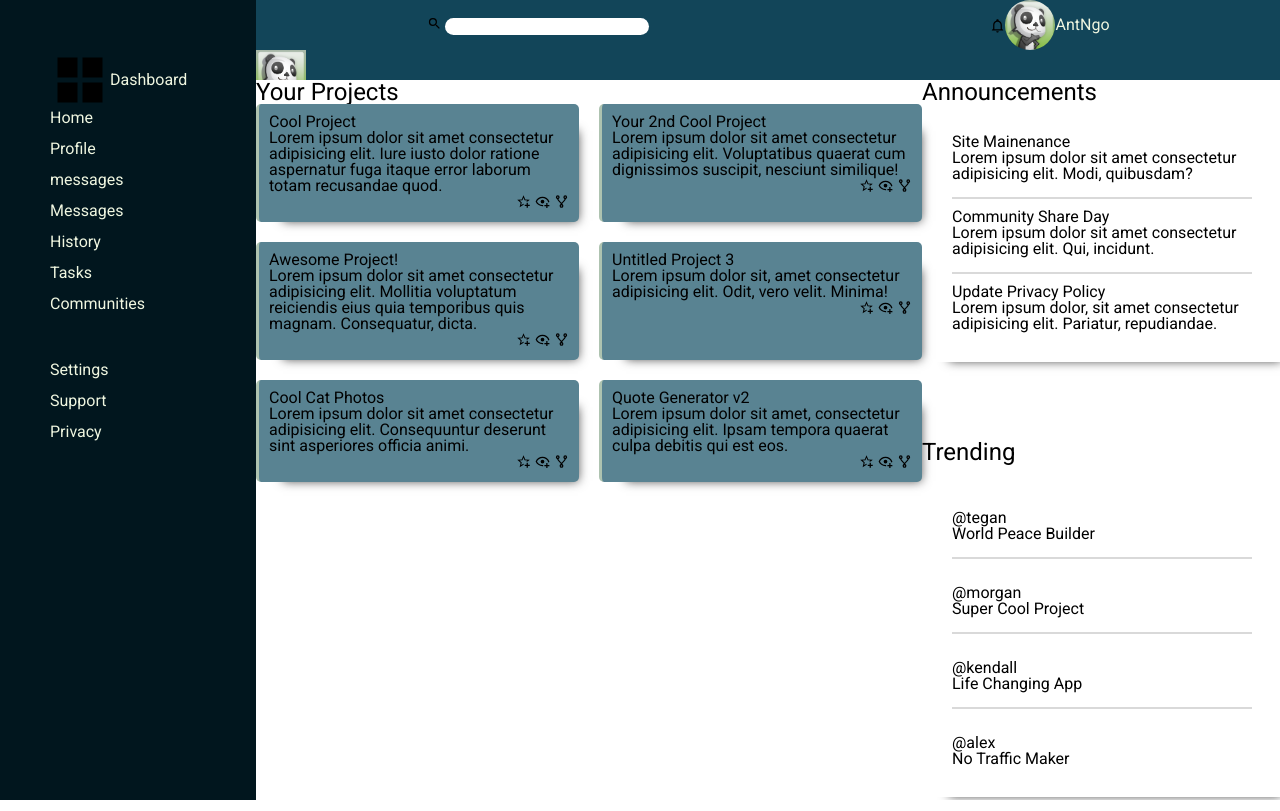
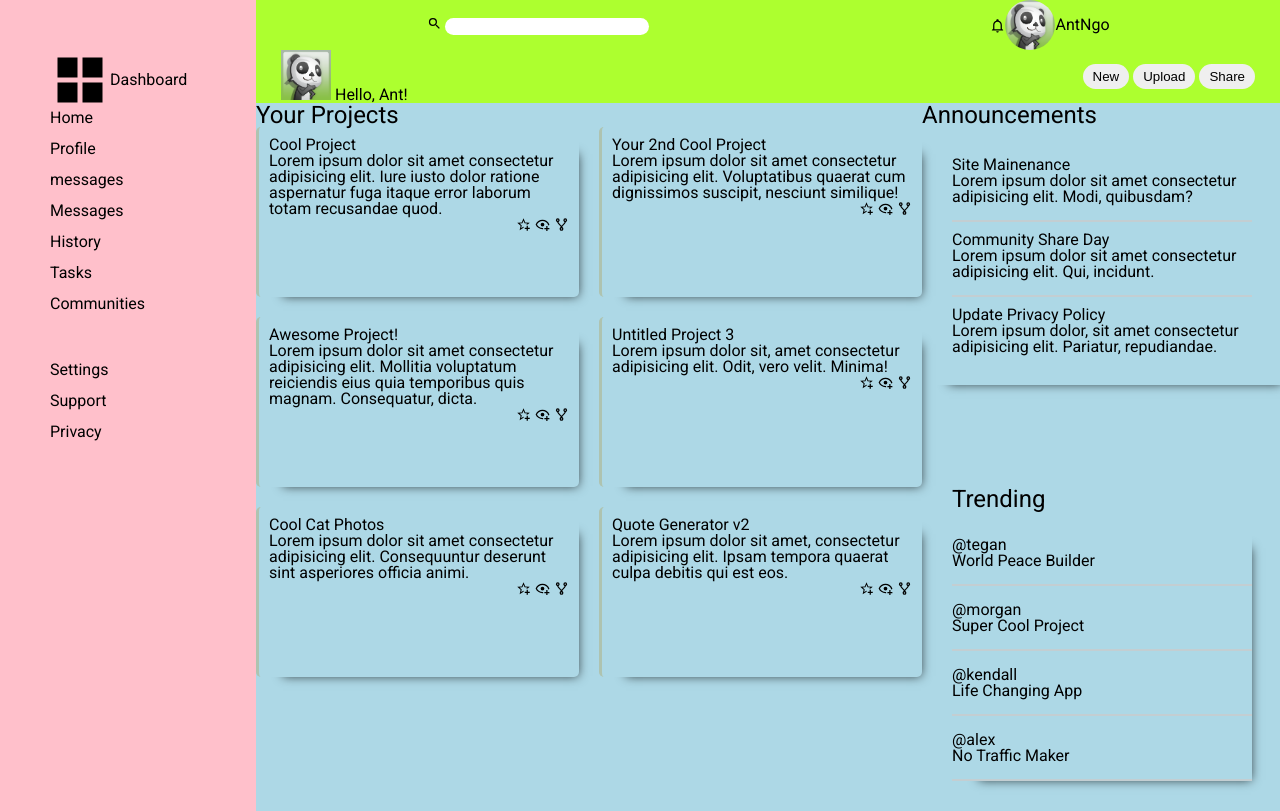
Before and after one commit to AntGNgo/admin-dashboard, a plain HTML site: page index.html in a window 1280 px wide. Drawn offline with Linux system fonts and the light colour scheme.

Commit message:
color background for contrast. layout for user info

```diff
--- a/index.html
+++ b/index.html
@@ -54,9 +54,11 @@
           <!-- Username -->
           Ant!
         </div>
-        <button class="user-btn">New</button>
-        <button class="user-btn">Upload</button>
-        <button class="user-btn">Share</button>
+        <div class="user-btn-group">
+          <button class="user-btn">New</button>
+          <button class="user-btn">Upload</button>
+          <button class="user-btn">Share</button>
+        </div>
       </div>
     </div>
     <main class="main">
--- a/styles.css
+++ b/styles.css
@@ -13,17 +13,15 @@ html {
 }
 
 body {
+  height: 100vh;
   display: grid;
   grid-template-columns: 20% 80%;
-  grid-template-rows: 10% 90%;
   grid-template-areas: "sidebar user" "sidebar main";
-  height: 100vh;
 }
 
 .user {
-  background-color: var(--light-bg);
-  color: var(--text);
   grid-area: user;
+  background-color: greenyellow;
 }
 
 .user-top {
@@ -42,8 +40,6 @@ body {
 .user-group {
   display: flex;
   align-items: center;
-
-  background-color: var(--light-bg);
 }
 
 .user-icon {
@@ -51,15 +47,28 @@ body {
   border-radius: 100px;
 }
 
+.user-bottom {
+  display: flex;
+  justify-content: space-between;
+  padding: 0 25px;
+  align-items: center;
+}
+
+.user-bottom button {
+  border-radius: 100px;
+  border: none;
+  padding: 5px 10px;
+}
+
 .card {
   width: 300px;
+  height: 150px;
   display: flex;
   flex-direction: column;
   box-shadow: 13px 13px 10px -14px rgba(0, 0, 0, 0.75);
   border-radius: 5px;
   border-left: 3px solid var(--accent-light);
   padding: 10px;
-  background-color: var(--accent-dark);
 }
 
 .card-btns {
@@ -72,7 +81,7 @@ body {
 }
 
 .section-title {
-  font-size: 24px;
+  font-size: 1.5rem;
 }
 
 .announcements-container,
@@ -84,10 +93,9 @@ body {
 .sidebar {
   display: flex;
   flex-direction: column;
-  background-color: var(--dark-bg);
-  color: var(--text);
   padding: 50px;
   grid-area: sidebar;
+  background-color: pink;
 }
 
 .dashboard-logo {
@@ -111,8 +119,9 @@ body {
 }
 
 .main {
-  background-color: white;
+  background-color: lightblue;
   grid-area: main;
+  height: 100%;
   display: grid;
   grid-template-columns: 2fr 1fr;
   grid-template-rows: 1fr 1fr;
@@ -128,6 +137,7 @@ body {
   grid-template-columns: 1fr 1fr;
   grid-template-rows: auto;
   gap: 20px;
+  justify-items: center;
 }
 
 .announcements {
@@ -139,7 +149,7 @@ body {
   flex-direction: column;
   gap: 10px;
   padding: 30px;
-  margin-bottom: 30px;
+  margin-bottom: 40px;
 }
 
 .announcements-container .announcement {
@@ -152,7 +162,7 @@ body {
   padding-bottom: 0px;
 }
 
-.trending-container {
+.trending {
   grid-area: trending;
   display: flex;
   flex-direction: column;
@@ -164,8 +174,3 @@ body {
   padding-bottom: 15px;
   border-bottom: 2px solid rgba(204, 204, 204, 0.733);
 }
-
-.trending-card:last-child {
-  border-bottom: none;
-  padding-bottom: 0px;
-}
```
